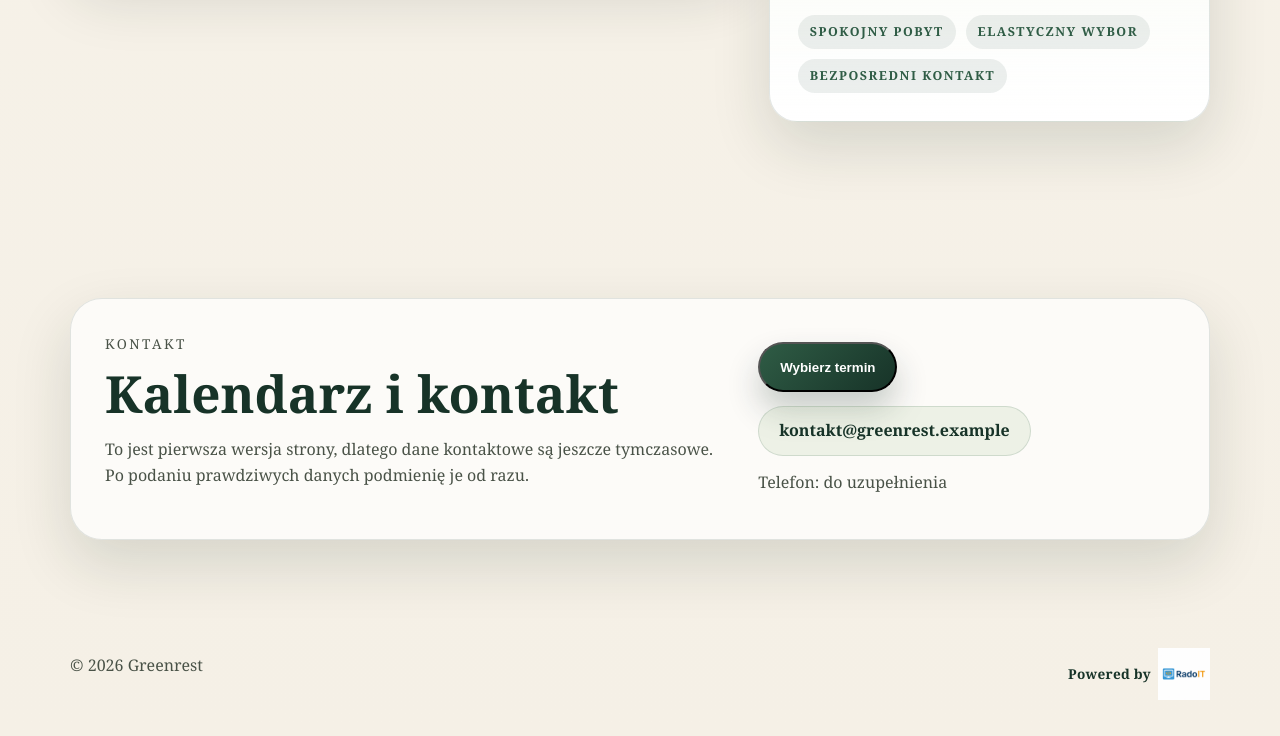
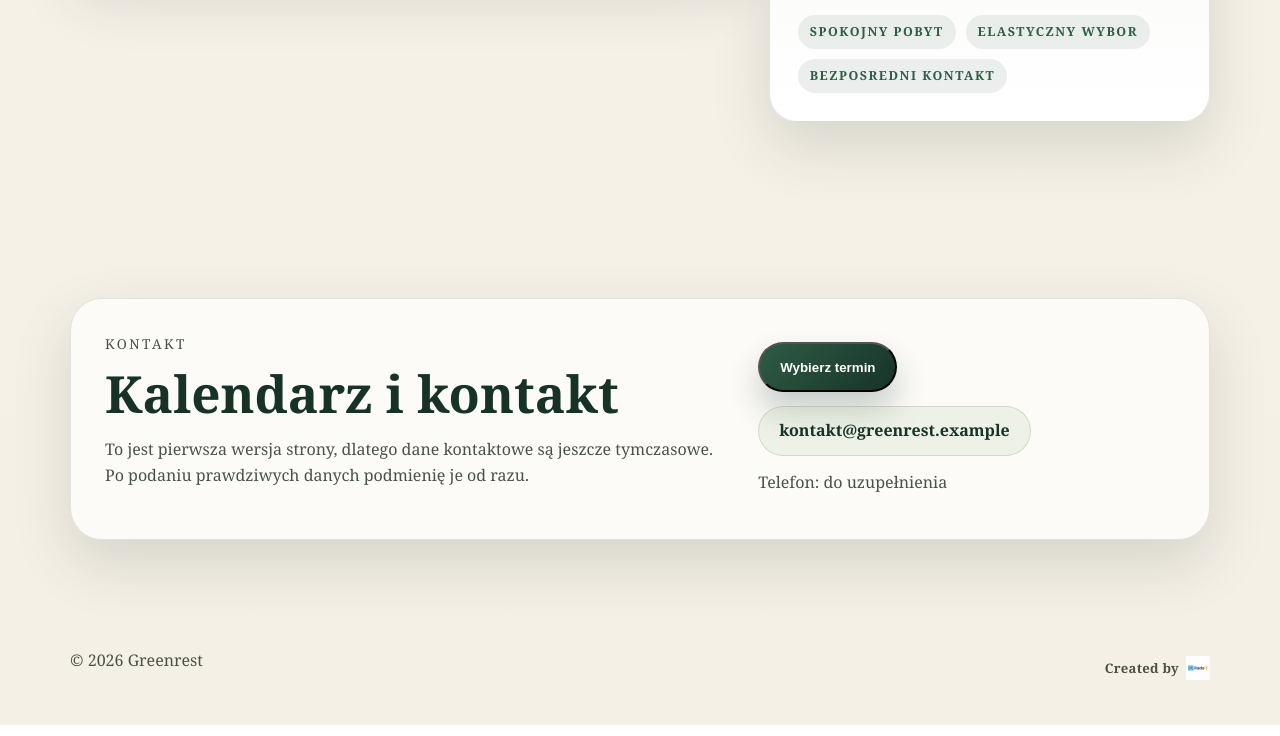
Before and after one commit to radoslawdeboszcloud-alt/greenrest, a plain HTML site: page index.html in a window 1280 px wide. Shown: the part 4797-5533 px from the top of the page. Drawn offline with Linux system fonts and the light colour scheme.

Commit message:
Refine footer creator credit

```diff
--- a/index.html
+++ b/index.html
@@ -482,9 +482,9 @@
           href="https://rado.it.com"
           target="_blank"
           rel="noopener noreferrer"
-          aria-label="Powered by RadoIT"
+          aria-label="Created by RadoIT"
         >
-          <span class="created-by__text">Powered by</span>
+          <span class="created-by__text">Created by</span>
           <img src="assets/logoRadoIT.png" alt="RadoIT" class="created-by__logo" />
         </a>
       </div>
--- a/styles.css
+++ b/styles.css
@@ -807,14 +807,10 @@ h3 {
   display: inline-flex;
   align-items: center;
   gap: 0.45rem;
-  color: var(--forest-900);
+  color: var(--text-700);
   text-decoration: none;
-  font-size: 0.85rem;
-  font-weight: 700;
-}
-
-.created-by:hover {
-  text-decoration: underline;
+  font-size: 0.82rem;
+  font-weight: 600;
 }
 
 .created-by__text {
@@ -822,7 +818,7 @@ h3 {
 }
 
 .created-by__logo {
-  height: 52px;
+  height: 24px;
   width: auto;
   display: block;
 }
```
